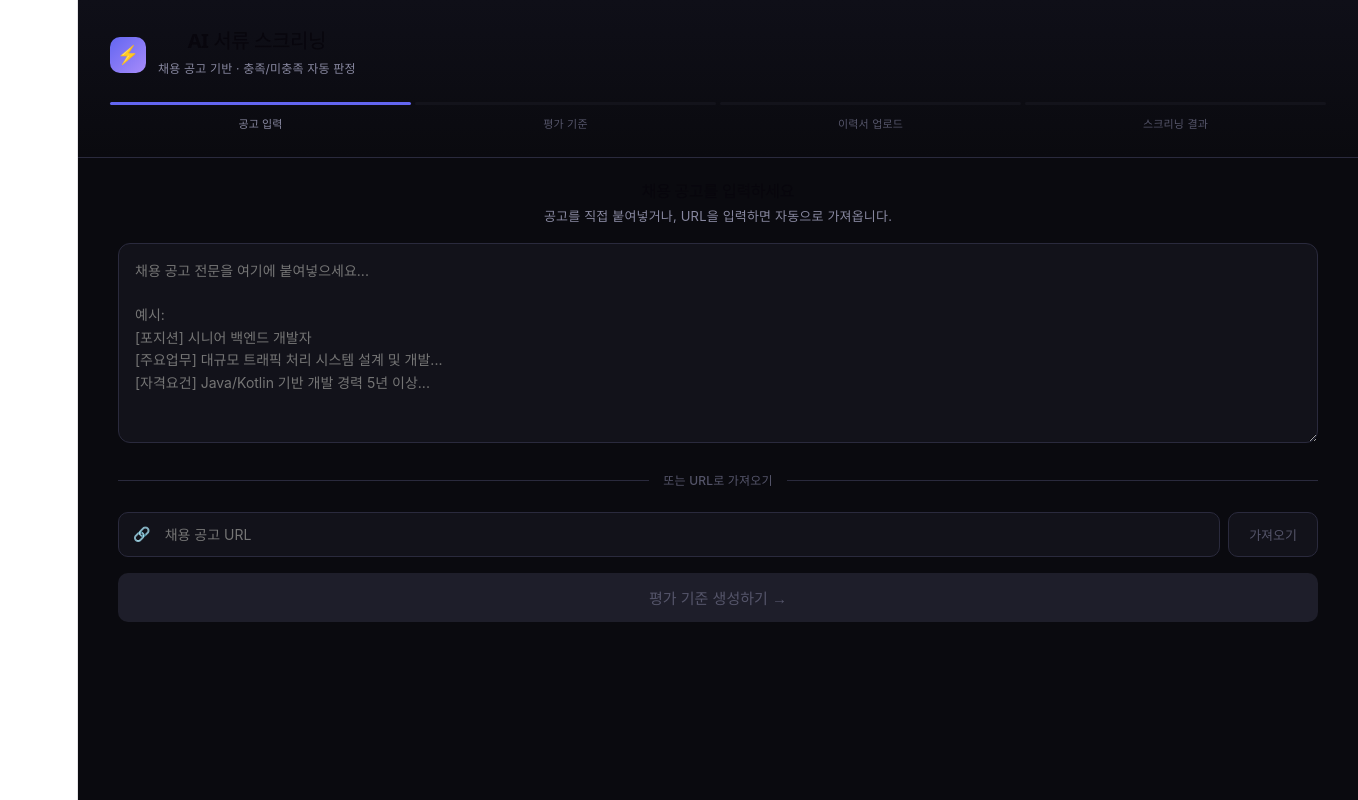
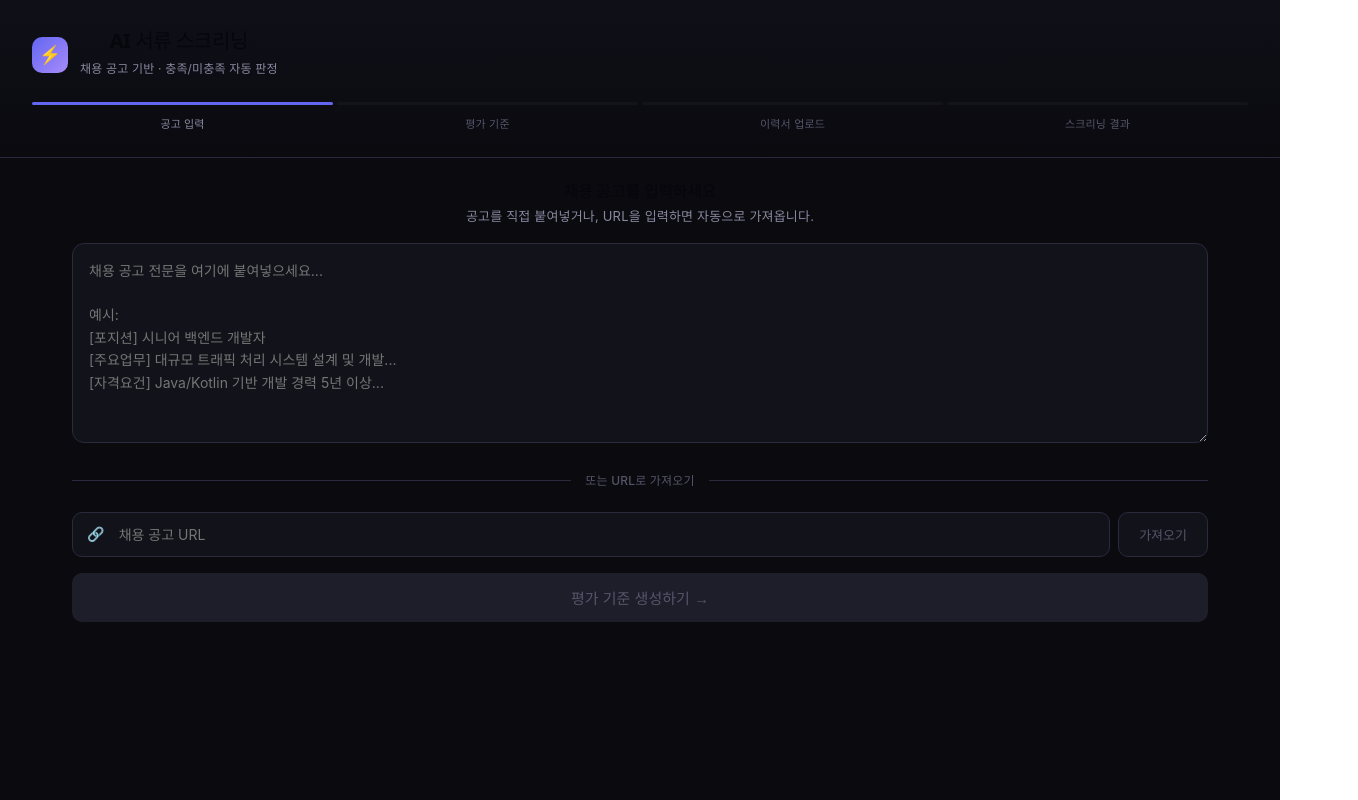
Before and after one commit to re111um/ai-screener, a React (Vite) app: page / in a window 1280 px wide. Shown: the whole page, 1358 px wide, since content can reach past the window. Built offline with nearby package versions, Linux system fonts and the light colour scheme.

Commit message:
Update index.css

```diff
--- a/src/index.css
+++ b/src/index.css
@@ -1,3 +1,52 @@
+/* ====================================================
+   🔧 전역 기본 스타일 리셋 & 폰트/레이아웃 개선
+   ==================================================== */
+
+/* 1. 브라우저 기본 여백 완전 제거 */
+*,
+*::before,
+*::after {
+  box-sizing: border-box;
+  margin: 0;
+  padding: 0;
+}
+
+/* 2. html/body 전체 배경 + 폰트 스무딩 (글씨 지글거림 해결) */
+html {
+  height: 100%;
+}
+
+body {
+  margin: 0;
+  padding: 0;
+  height: 100%;
+  background-color: #f5f6f8; /* 아주 연한 회색 배경 - 흰색 원하면 #ffffff 로 변경 */
+
+  /* ✅ 폰트 패밀리: 한국어 우선 적용 순서 */
+  font-family:
+    'Noto Sans KR',
+    'Apple SD Gothic Neo',
+    'Pretendard',
+    -apple-system,
+    BlinkMacSystemFont,
+    'Segoe UI',
+    sans-serif;
+
+  /* ✅ 폰트 렌더링 스무딩 (지글거림 해결 핵심) */
+  -webkit-font-smoothing: antialiased;
+  -moz-osx-font-smoothing: grayscale;
+  text-rendering: optimizeLegibility;
+}
+
+/* 3. React 루트 요소가 화면 전체를 차지하게 설정 */
+#root {
+  min-height: 100vh;
+  display: flex;
+  flex-direction: column;
+  align-items: center;     /* 수평 중앙 정렬 */
+  background-color: #f5f6f8;
+}
+
 :root {
   --text: #6b6375;
   --text-h: #08060d;
```
